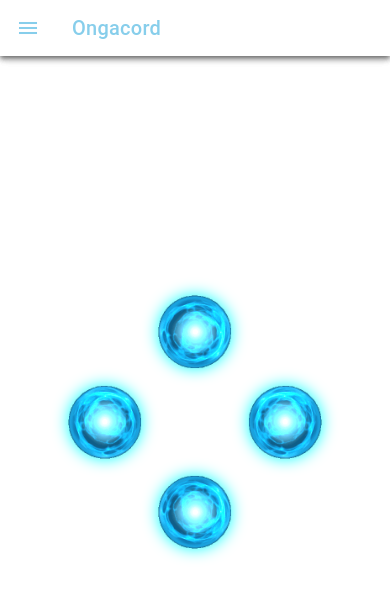
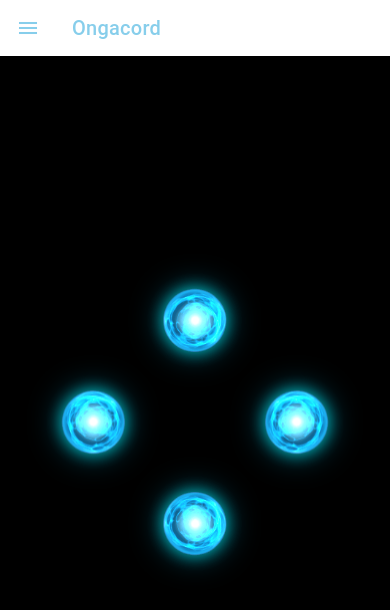
Before and after one commit to ArkDriveDev/Ongacord, a React (Vite) app: page /hologram in a window 390 px wide. Shown: the top 610 px of the page. Built offline with nearby package versions, Linux system fonts and the light colour scheme.

Commit message:
final css changes on hologram

```diff
--- a/src/pages/Hologram.css
+++ b/src/pages/Hologram.css
@@ -1,82 +1,109 @@
-/* Fullscreen black background */
+/* Set the entire page background to black */
+ion-content.hologram-container {
+  --background: #000000;
+  --ion-background-color: #000000;
+}
+
+/* Main container styling */
 .hologram-container {
-  background: #000;
-  height: 100vh;
-  width: 100vw;
+  background: #000000;
+  height: 100%;
+  width: 100%;
   display: flex;
   justify-content: center;
   align-items: center;
+  position: relative;
   overflow: hidden;
-  position: relative;
-  padding: 0;
-  margin: 0;
 }
 
-/* Main centering wrapper - THIS IS THE KEY FIX */
+/* Centered hologram with increased spacing */
 .hologram-center {
   position: absolute;
   top: 50%;
   left: 50%;
   transform: translate(-50%, -50%);
-  width: 80vmin;
-  height: 80vmin;
-  max-width: 300px;
-  max-height: 300px;
+  width: 85vmin;
+  height: 85vmin;
+  max-width: 350px;
+  max-height: 350px;
 }
 
-/* Base container */
+/* Base container for the hologram effect */
 .reflection-base {
   position: relative;
   width: 100%;
   height: 100%;
 }
 
-/* Reflection images */
+/* Individual hologram elements with more space between them */
 .reflection-image {
   position: absolute;
-  width: 40%;
-  height: 40%;
+  width: 32%; /* Smaller size creates more space between images */
+  height: 32%;
   display: flex;
   justify-content: center;
   align-items: center;
 }
 
+/* Image styling with enhanced glow */
 .reflection-image img {
   width: 70%;
   height: 70%;
   object-fit: contain;
-  filter: brightness(1.3) drop-shadow(0 0 8px cyan);
+  filter:
+    brightness(1.4)
+    drop-shadow(0 0 8px rgba(0, 255, 255, 0.7))
+    drop-shadow(0 0 15px rgba(0, 200, 255, 0.4));
 }
 
-/* Specific positions */
+/* Position adjustments for each image */
 .reflection-image.top {
-  top: 0;
+  top: 8%;
   left: 50%;
   transform: translateX(-50%);
 }
 
 .reflection-image.right {
   top: 50%;
-  right: 0;
+  right: 8%;
   transform: translateY(-50%) rotate(90deg) scaleX(-1);
 }
 
 .reflection-image.bottom {
-  bottom: 0;
+  bottom: 8%;
   left: 50%;
   transform: translateX(-50%) scaleY(-1);
 }
 
 .reflection-image.left {
   top: 50%;
-  left: 0;
+  left: 8%;
   transform: translateY(-50%) rotate(270deg);
 }
 
-/* Mobile adjustments */
+/* Mobile responsiveness */
 @media (max-width: 768px) {
   .hologram-center {
-    width: 90vmin;
-    height: 90vmin;
+    width: 95vmin;
+    height: 95vmin;
+  }
+
+  .reflection-image {
+    width: 30%;
+    height: 30%;
+  }
+
+  /* Slightly adjust positions for mobile */
+  .reflection-image.top {
+    top: 6%;
+  }
+  .reflection-image.right {
+    right: 6%;
+  }
+  .reflection-image.bottom {
+    bottom: 6%;
+  }
+  .reflection-image.left {
+    left: 6%;
   }
 }
```
